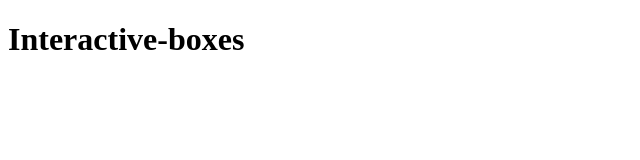
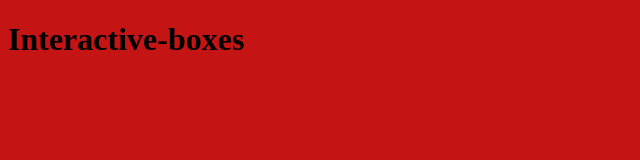
Before and after one commit to KeerthikaReddyP/interactive-boxes, a plain HTML site: page index.html in a window 1280 px wide. Shown: the whole page, without its empty margins (0-640 px from the left). Drawn offline with Linux system fonts and the light colour scheme.

Commit message:
Making css work

```diff
--- a/index.html
+++ b/index.html
@@ -4,6 +4,7 @@
     <meta charset="UTF-8">
     <meta name="viewport" content="width=device-width, initial-scale=1.0">
     <title>Interactive Boxes</title>
+    <link rel="stylesheet" href="styles.css">
 </head>
 <body>
     <h1>Interactive-boxes</h1>
--- /dev/null
+++ b/styles.css
@@ -0,0 +1,3 @@
+body{
+    background-color:rgb(197, 20, 20);
+}
```
